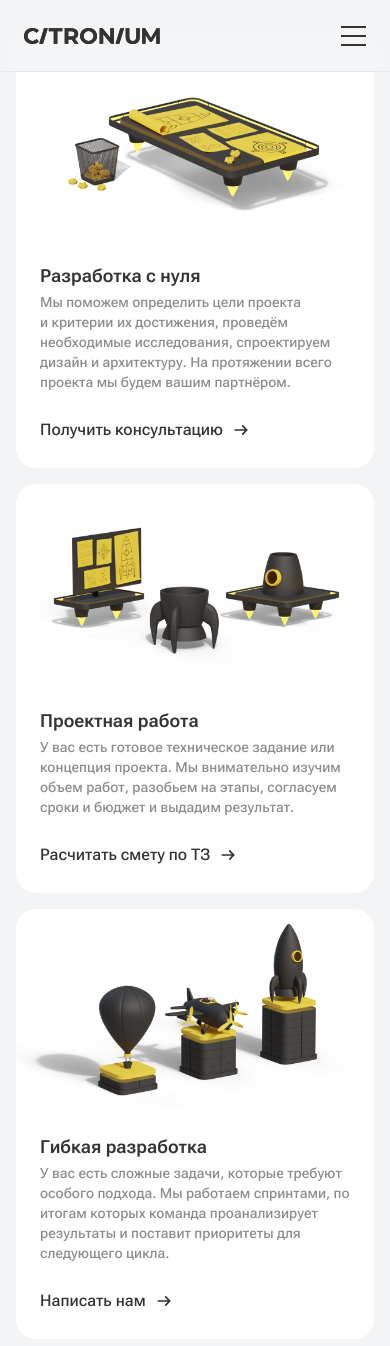
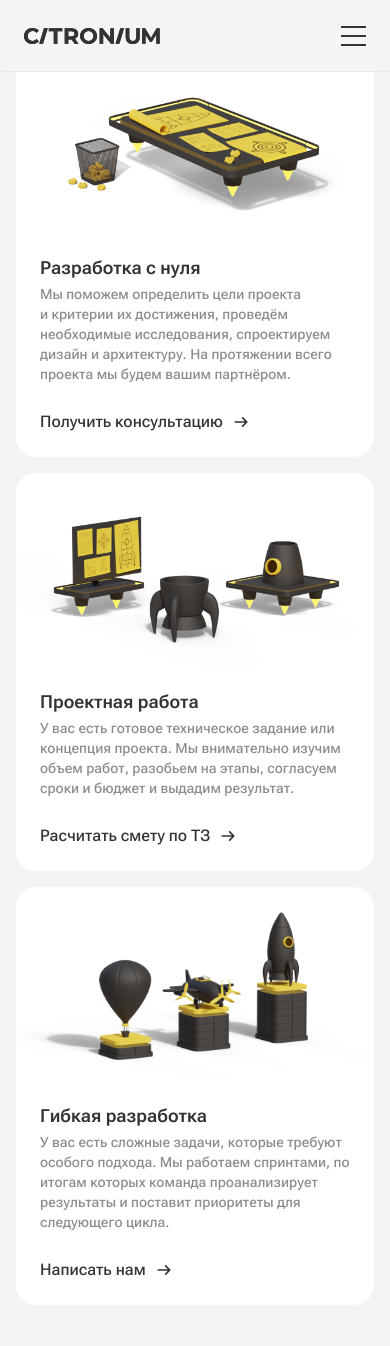
Before and after one commit to Citronium/citronium-landing-en, a Jekyll site: the page built from index.html, in a window 390 px wide and 1400 px high, scrolled down 3484 px. Shown: the top 1346 px of the window. Built offline with Jekyll 4.4.1, drawn with Linux system fonts in a browser that asks for light colours.

Commit message:
fix in how-we-do and change hover color in btn

```diff
--- a/_sass/_variables.scss
+++ b/_sass/_variables.scss
@@ -2,7 +2,7 @@
     --color-primary: #367CF4;
     --color-yellow: #F3CA46;
     --color-dark: #333333;
-    --color-dark-hover: #2F2F2F;
+    --color-dark-hover: #232323;
     --color-dark56: rgba(51, 51, 51, 0.56);
     --color-white: #FFFFFF;
     --color-white-hover: #EBEBEB;
--- a/_sass/home/_section-how-we-work.scss
+++ b/_sass/home/_section-how-we-work.scss
@@ -16,7 +16,7 @@
         flex-direction: row;
         margin-top: 24px;
 
-        @media (max-width: 960px) {
+        @media (max-width: 1100px) {
             flex-direction: column-reverse;
             height: 100%;
             max-height: 830px;
@@ -38,7 +38,7 @@
         &--reverse {
             flex-direction: row-reverse;
 
-            @media (max-width: 960px) {
+            @media (max-width: 1100px) {
                 flex-direction: column-reverse;
             }
         }
@@ -46,19 +46,19 @@
             display: flex;
             flex-direction: column;
             width: 50%;
-            padding: 88px 56px;
+            padding: 56px;
 
-            @media (max-width: 960px) {
+            @media (max-width: 1100px) {
+                padding: 16px 56px 56px 56px;
                 width: 100%;
-                padding: 56px;
             }
 
             @media (max-width: 640px) {
-                padding: 40px 40px 42px 40px;
+                padding: 16px 40px 40px 40px;
             }
 
             @media (max-width: 390px) {
-                padding: 24px 24px 27px 24px;
+                padding: 16px 24px 24px 24px;
             }
         }
         &-title {
@@ -100,12 +100,10 @@
         }
         &-img {
             max-width: 50%;
-            margin: 63px 0 63px 0;
             object-fit: contain;
-            height: 100%;
+            max-height: 100%;
 
-            @media (max-width: 960px) {
-                margin: 0;
+            @media (max-width: 1100px) {
                 max-width:100%;
             }
         }
```
Also changed, not shown: assets/img/home/agile-development.png.
